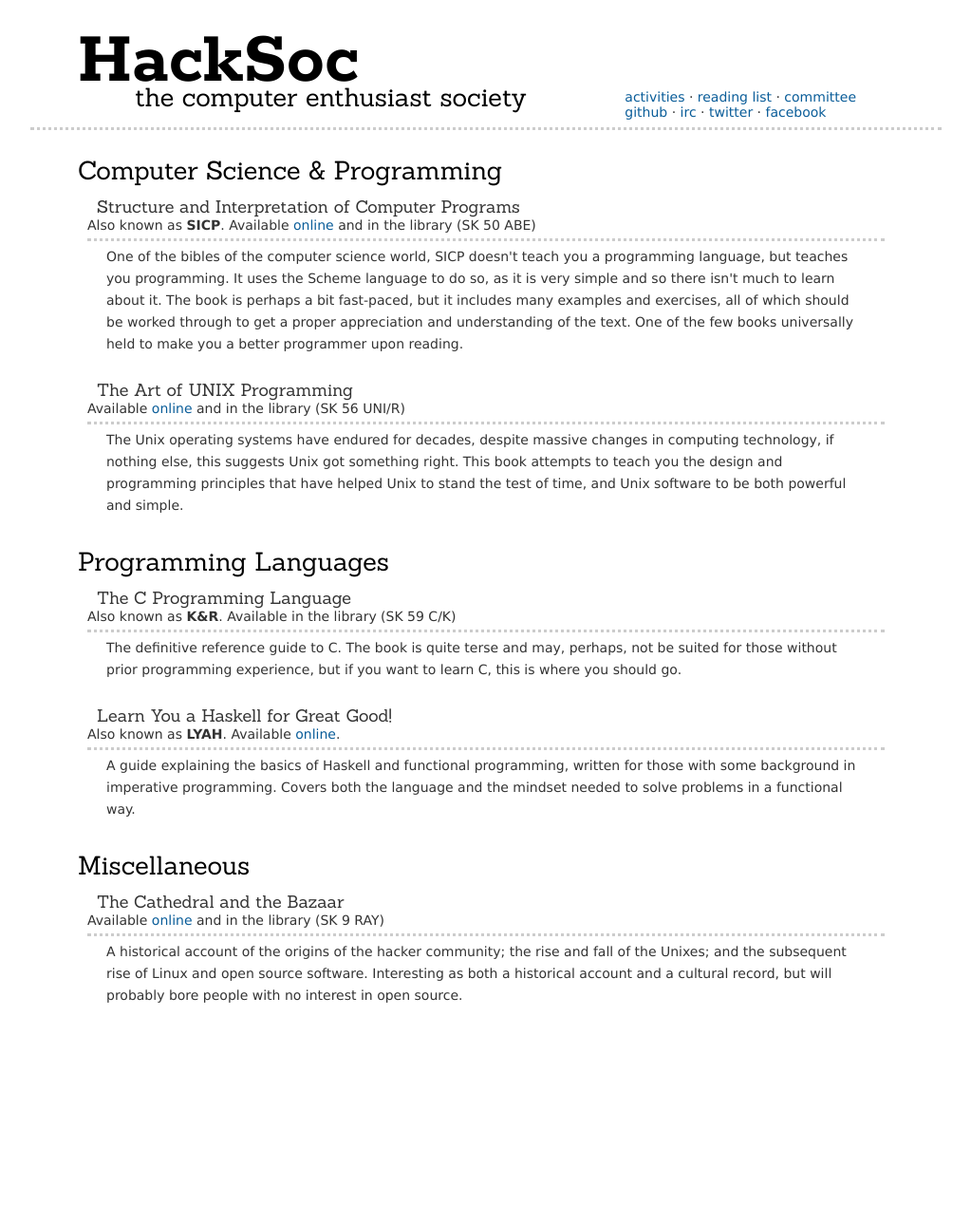
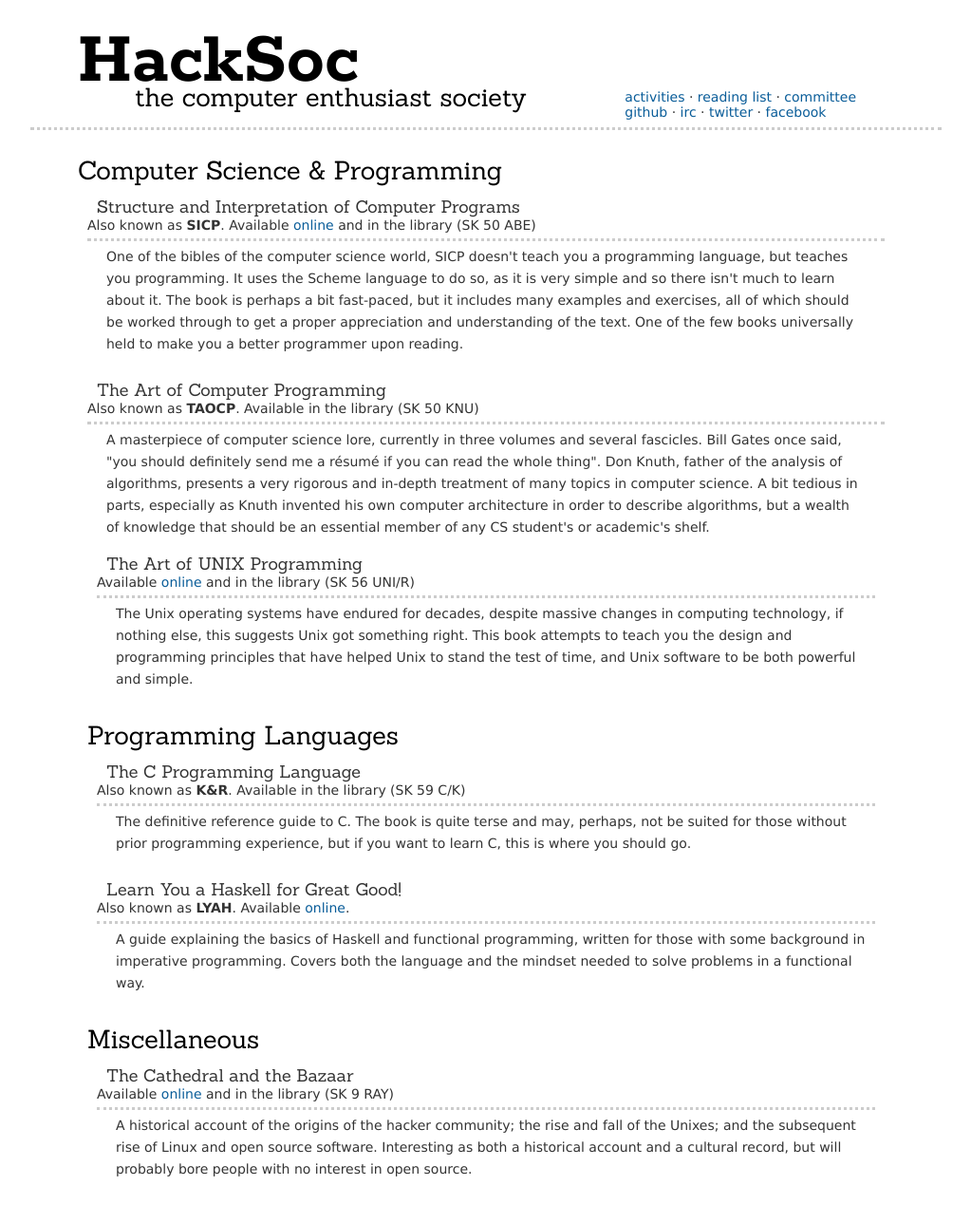
Before and after one commit to HackSoc/hacksoc.org, a Jekyll site: the page built from reading.html, in a window 1280 px wide. Shown: the whole page at 95% size, without its empty margins (128-1151 px from the left). Built offline with Jekyll 4.4.1, drawn with Linux system fonts in a browser that asks for light colours; some web fonts are replaced; before the commit the page ends 1095 px from its top, so only the background shows below that.

Commit message:
Add TAOCP to the readng list

```diff
--- a/reading.html
+++ b/reading.html
@@ -19,6 +19,23 @@
   text. One of the few books universally held to make you a better
   programmer upon reading.</p>
 </article>
+
+<article>
+  <header>
+    <h3>The Art of Computer Programming</h3>
+    <span>Also known as <strong>TAOCP</strong>.
+      Available in the library (SK 50 KNU)</span>
+  </header>
+
+  <p>A masterpiece of computer science lore, currently in three
+  volumes and several fascicles. Bill Gates once said, &quot;you
+  should definitely send me a résumé if you can read the whole
+  thing&quot;. Don Knuth, father of the analysis of algorithms,
+  presents a very rigorous and in-depth treatment of many topics in
+  computer science. A bit tedious in parts, especially as Knuth
+  invented his own computer architecture in order to describe
+  algorithms, but a wealth of knowledge that should be an essential
+  member of any CS student's or academic's shelf.</p>
 
 <article>
   <header>
```
